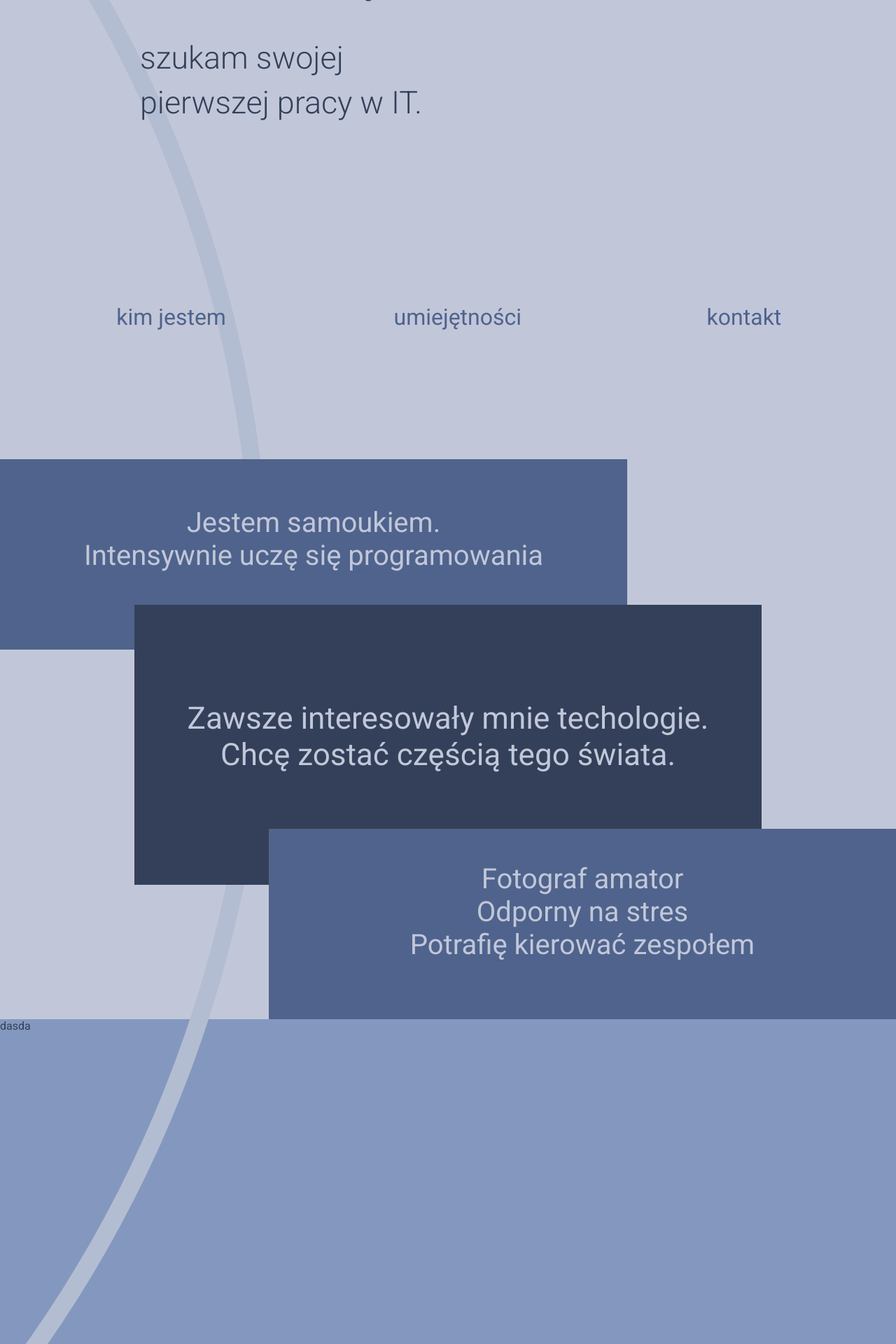
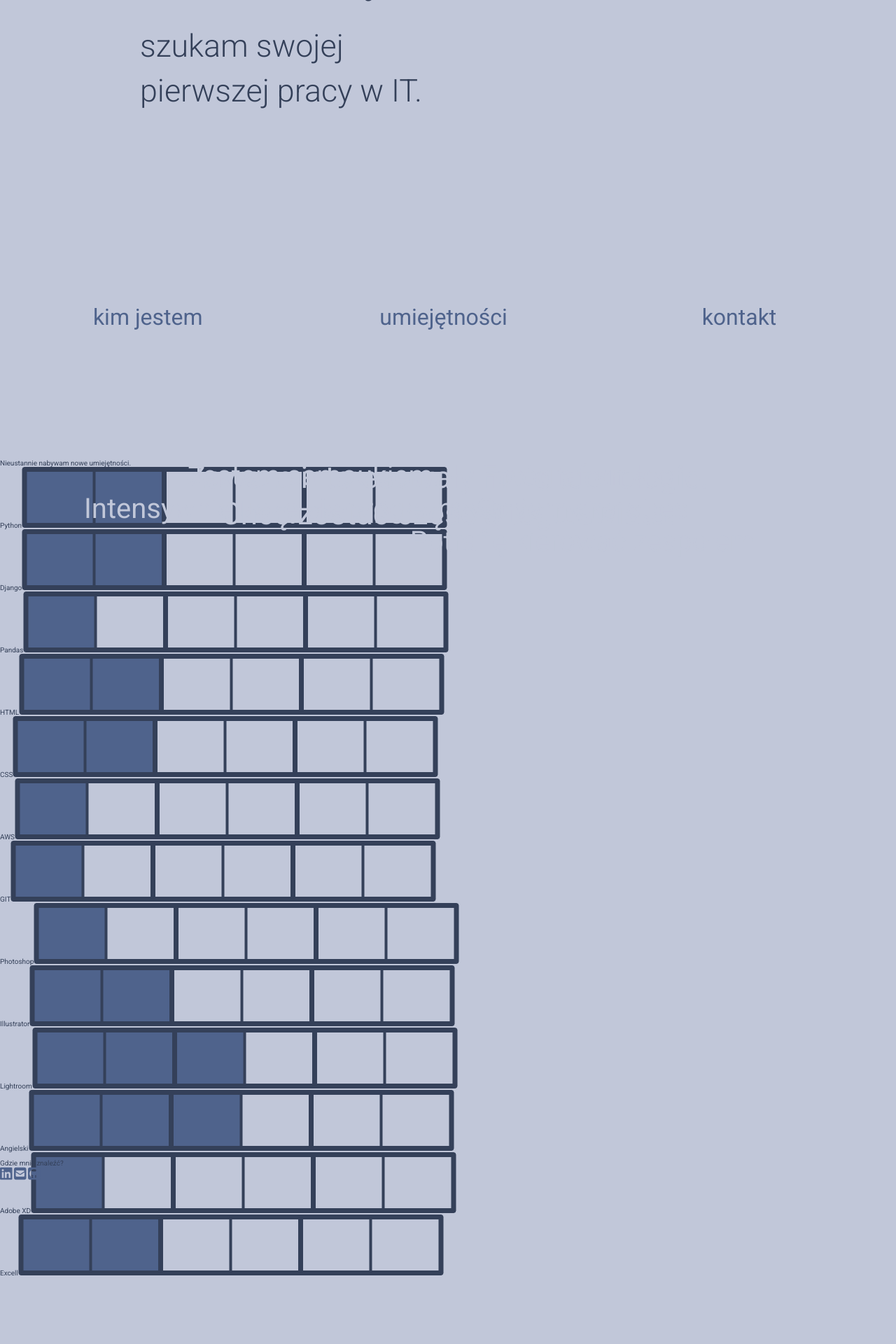
Before and after one commit to mplaszczymaka/poznaj_mnie, a PHP site: page / in a window 1280 px wide. Shown: the part 320-2240 px from the top of the page at 70% size. After the commit the page ends 2142 px from the top, so only its background shows below. Run offline with PHP 8.4, Linux system fonts and the light colour scheme; some libraries are stand-ins or nearby versions.

Commit message:
add container and set default font-size

```diff
--- a/css/style.css
+++ b/css/style.css
@@ -1,9 +1,19 @@
+* {
+    margin: 0;
+    padding: 0;
+}
+
 body
 {
     background-color: #C1C7D9;
     font-family: 'Roboto', sans-serif;
+    font-size: 10px;
     color: #344059;
-    margin: 0px;
+}
+
+
+.container {
+    max-height: 1000px;
 }
 
 
@@ -76,11 +86,6 @@ a:hover
 }
 
 
-.container {
-    height: 100vh;
-    z-index:;
-}
-
 .bluebox
 {
     background-color: #4F638C;
--- a/index.html
+++ b/index.html
@@ -8,28 +8,33 @@
     <link href="https://fonts.googleapis.com/css2?family=Roboto:wght@300;400&display=swap" rel="stylesheet">
     <meta name="viewport" content="width=device-width, initial-scale=1">
 
+    <script src="https://kit.fontawesome.com/ef5689f1f5.js" crossorigin="anonymous"></script>
+
+
 </head>
 <body>
+    <div id="container">
         <header class="page-header">
             <h1>Cześć!<br>mam na imię <b>Michał</b></h1>
             <h2>szukam swojej<br>pierwszej pracy w IT.</h2>
-        <img src="img/path 1.png" class="circle1">
+        </header>
         <nav>
             <ul>
                 <li><a href="#kimjestem">kim jestem</a></li>
-                <li><a href="#">umiejętności</a></li>
-                <li><a href="#">kontakt</a></li>
+                <li><a href="#umiejetnosci">umiejętności</a></li>
+                <li><a href="#kontakt">kontakt</a></li>
             </ul>
         </nav>
         <div style="clear:both"></div>
-    </header>
 
-    <section>
+
+        <section class="kimjestem">
             <div class="container" id="kimjestem">
                 <div class="bluebox">
                     <p>
                         Jestem samoukiem. <br>
-                    Intensywnie uczę się programowania</p>
+                        Intensywnie uczę się programowania
+                    </p>
                 </div>
                 <div class="bluebox">
                     <p>
@@ -45,10 +50,49 @@
                     </p>
                 </div>
             </div>
+        </section>
+        <section class="umiejetnosci">
 
-        <div class="container">
-            dasda
+            <div class="container" id="umiejetnosci">
+                <header>Nieustannie nabywam nowe umiejętności.</header>
+                <div class="firstSkills">
+                    <div class="firstSkillsLeft">
+                        Python<img src="img/2.png" /></br>
+                        Django<img src="img/2.png" /></br>
+                        Pandas<img src="img/1.png" /></br>
+                    </div>
+                    <div class="firstSkillsRight">
+                        HTML<img src="img/2.png" /></br>
+                        CSS<img src="img/2.png" /></br>
+                        AWS<img src="img/1.png" /></br>
+                        GIT<img src="img/1.png" /></br>
+                    </div>
+                </div>
+
+                <div class="secondSkills">
+                    <div class="secondSkillsLeft">
+                        Photoshop<img src="img/1.png" /></br>
+                        Illustrator<img src="img/2.png" /></br>
+                        Lightroom<img src="img/3.png" /></br>
+                    </div>
+                    <div class="secondSkillsRight">
+                        Angielski<img src="img/3.png" /></br>
+                        Adobe XD<img src="img/1.png" /></br>
+                        Excell<img src="img/2.png" /></br>
+                    </div>
+                </div>
             </div>
         </section>
+        <footer>
+            <div class="container" id="kontakt" style="height: auto;">
+                <p>Gdzie mnie znaleźć?</p>
+                <div class="icons">
+                    <a href="https://www.linkedin.com/in/michał-płaszczymąka"><i class="fab fa-linkedin fa-2x"></i></a>
+                    <a href="mailto:plaszczymaka.michal@gmail.com"><i class="fas fa-envelope-square fa-2x"></i></a>
+                    <a href="https://github.com/mplaszczymaka"><i class="fab fa-github-square fa-2x"></i></a>
+                </div>
+            </div>
+        </footer>
+   </div>
 </body>
 </html>
```
Lines whose indentation alone changed are shown as unchanged.
